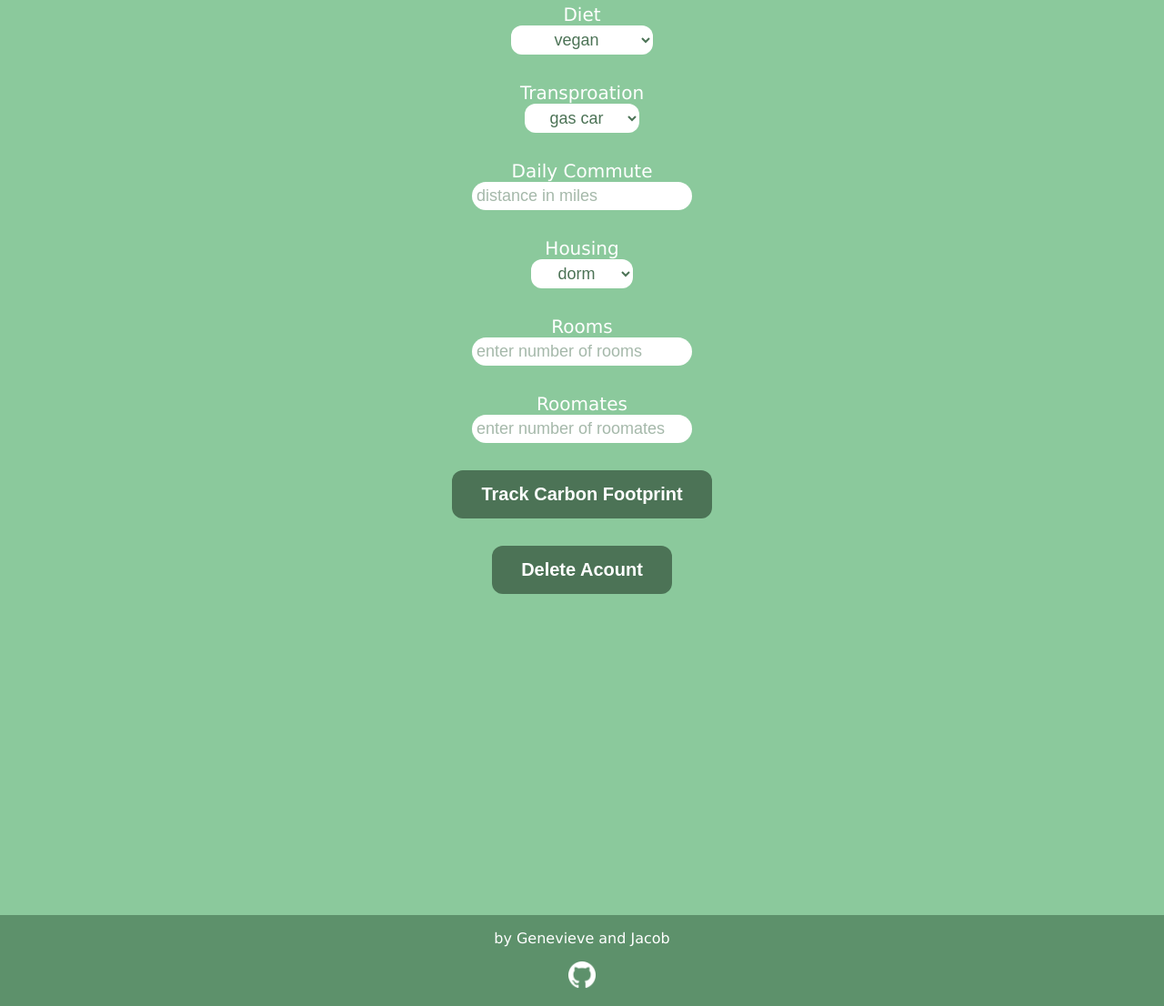
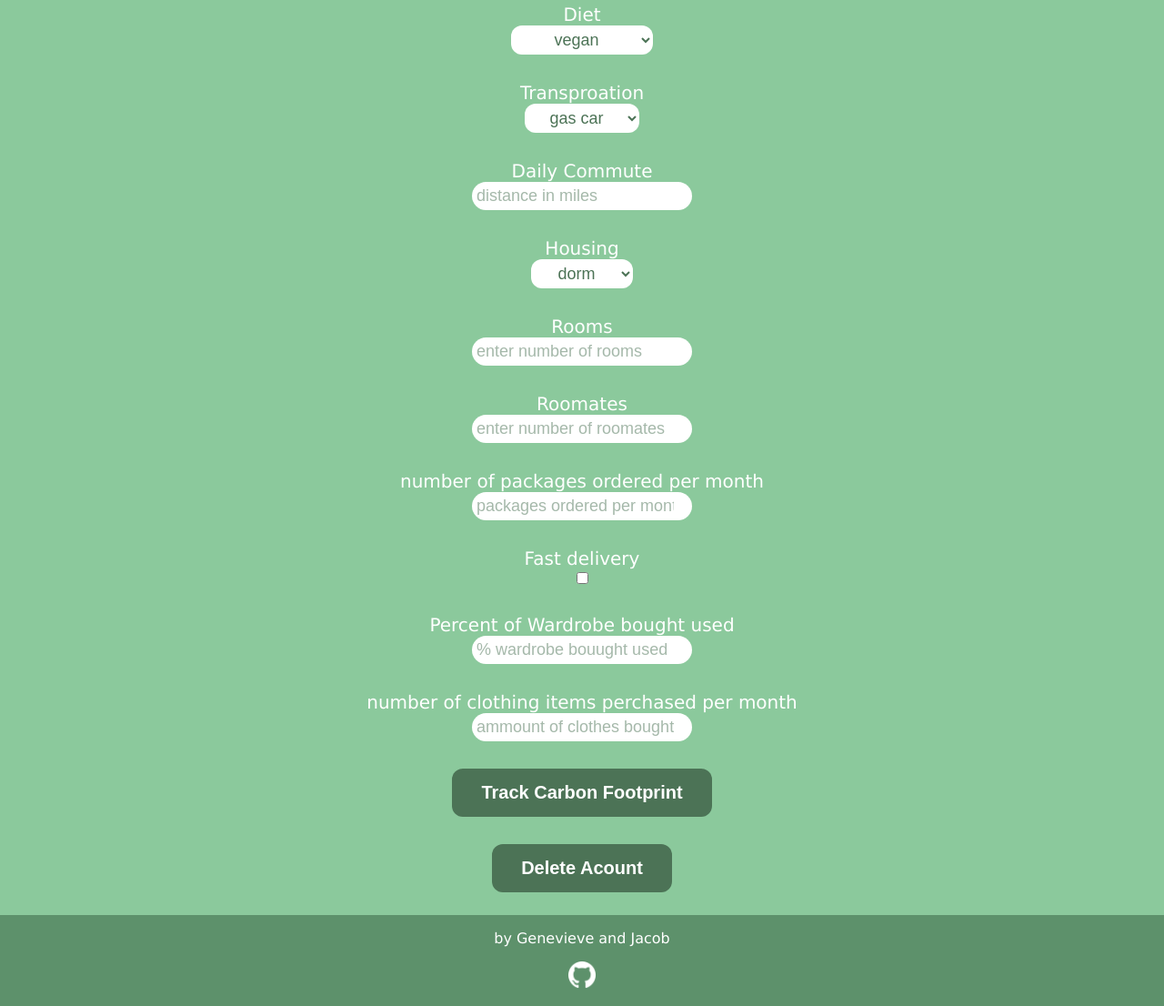
Before and after one commit to GenevieveDorrell/Carbon-FootPrint-Calucaltor, a Flask app: template templates/account.html in a window 1280 px wide. Shown: the part 171-1277 px from the top of the page at 91% size. Run offline with Flask 2, Linux system fonts and the light colour scheme; the template is opened without the code that fills it: values that come from a table or form of the project are taken from there, others are empty; some libraries are stand-ins or nearby versions.

Commit message:
adding in stuff

```diff
--- a/forms.py
+++ b/forms.py
@@ -10,6 +10,7 @@ class LoginForm(FlaskForm):
     submit = SubmitField('sign in')
     register = SubmitField('create account')
 
+
 class CarbonFootprint(FlaskForm):
     food = SelectField('Diet', choices=[('vegan', 'vegan'), ('vegetarian', 'vegetarian'),
      ('white_meat_only', 'white meat only'), ('med_meat', 'medium meat'), ('high_meat', 'high meat')])
@@ -18,6 +19,11 @@ class CarbonFootprint(FlaskForm):
     housing = SelectField('Housing', choices=[('dorm', 'dorm'),('off_apartment','apartment'),('off_house','house')])
     numRooms = IntegerField('Rooms', validators=[DataRequired()])
     numRoomates = IntegerField('Roomates', validators=[DataRequired()])
+    numPackages = IntegerField('Number of Packages', validators=[DataRequired()])
     track_submit = SubmitField('Track Carbon Footprint')
     submit = SubmitField('Calculate Carbon Footprint')
     delete = SubmitField('Delete Acount')
+    fast_delivery = BooleanField("Fast delivery")
+    packages = IntegerField('number of packages ordered per month', validators=[DataRequired()])
+    used_clothing = IntegerField('Percent of Wardrobe bought used', validators=[DataRequired()])#add min and max
+    clothing_purchased = IntegerField('number of clothing items perchased per month', validators=[DataRequired()])
--- a/templates/account.html
+++ b/templates/account.html
@@ -31,6 +31,14 @@
         {{ form.numRooms(class_="form-style-username",placeholder="enter number of rooms") }}</p>
         <p class="label">{{ form.numRoomates.label }}<br>
         {{ form.numRoomates(class_="form-style-username",placeholder="enter number of roomates") }}</p>
+        <p class="label">{{ form.packages.label }}<br>
+        {{ form.packages(class_="form-style-username",placeholder="packages ordered per month") }}</p>
+        <p class="label">{{ form.fast_delivery.label }}<br>
+        {{ form.fast_delivery(class_="form-bool") }}</p>
+        <p class="label">{{ form.used_clothing.label }}<br>
+        {{ form.used_clothing(class_="form-style-username",placeholder="% wardrobe bouught used") }}</p>
+        <p class="label">{{ form.clothing_purchased.label }}<br>
+        {{ form.clothing_purchased(class_="form-style-username",placeholder="ammount of clothes bought each month") }}</p>
         <p class="label">{{ form.track_submit(class_="form-button") }}</p>
         <p class="label">{{ form.delete(class_="form-button") }}</p>
       </form>
--- a/webApp.py
+++ b/webApp.py
@@ -155,7 +155,7 @@ def home():
         footprint = food_footprt(diet) + home_footprt(housing,
         numRooms, numRoomates) + travel_footprt(travel_mode, commute)
         flash('your carbon foot print is '+ str(footprint) + ' lbs. of CO2/yr.')
-    return render_template('home.html', title = 'Home', form = form, loggedin = loggedin)
+    return render_template('home.html', title = 'Home', form = form)
 
 @app.route('/account', methods=['POST', 'GET'])#home page
 @login_required
```
Also changed, not shown: Consumer.py (+16 -0 lines).
